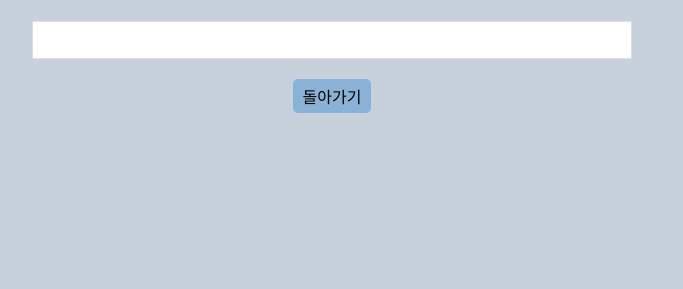
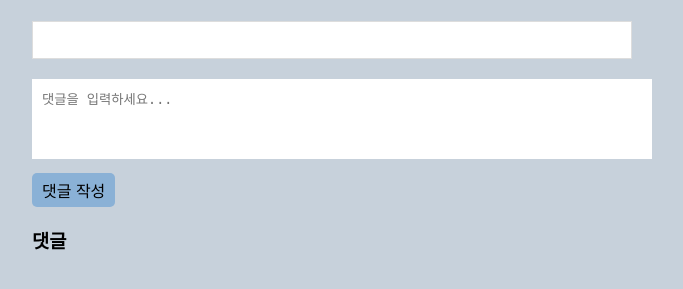
Before and after one commit to haejun0410/world_insight, a Flask app: template templates/post_contents.html in a window 1280 px wide. Shown: the part 88-377 px from the top of the page, without its empty margins (308-991 px from the left). Run offline with Flask 3, Linux system fonts and the light colour scheme; the template is opened without the code that fills it, so the values that code supplies are empty.

Commit message:
post, comments 기능

```diff
--- a/app.py
+++ b/app.py
@@ -133,18 +133,51 @@ def show_post(post_id):
     try:
         connection = get_db_connection()
         with connection.cursor() as cursor:
-            sql = """SELECT *
-                    FROM posts
-                    JOIN users ON posts.writter = users.id;
-                """
-            cursor.execute(sql)
-            posts = cursor.fetchall()
-            post = next((item for item in posts if item["_id"] == post_id), None)
-            return render_template('post_contents.html', post = post)
+            # 게시물 정보 가져오기
+            post_sql = """
+                SELECT *
+                FROM posts
+                JOIN users ON posts.writter = users.id
+                WHERE posts._id = %s;
+            """
+            cursor.execute(post_sql, (post_id,))
+            post = cursor.fetchone()
+
+            # 해당 게시물에 대한 댓글 가져오기
+            comments_sql = """
+                SELECT DATE_FORMAT(comments.created_at, '%%Y-%%m-%%d %%H:%%i') AS created_at,
+                        users.nickname AS nickname,
+                        comments.content AS content
+                        FROM comments
+                        JOIN users ON comments.user_id = users.id
+                        WHERE comments.post_id = %s;
+                    """
+            cursor.execute(comments_sql, (post_id,))
+            comments = cursor.fetchall()
+
+            return render_template('post_contents.html', post=post, comments=comments)
     except Exception as e:
         print("FAILED")
     finally:
         connection.close()
+
+
+@app.route("/add_comment", methods = ["POST"])
+def add_comment():
+    try:
+        data = request.json
+        post_id = data['postId']
+        content = data['content']
+        user_id = session['login_user']
+        connection = get_db_connection()
+        with connection.cursor() as cursor:
+            sql = "INSERT INTO comments (post_id, user_id, content) VALUES(%s, %s, %s)"
+            cursor.execute(sql,(post_id, user_id, content))
+            connection.commit()
+    finally:
+        connection.close()
+    return redirect(url_for('show_post', post_id=post_id))
+
 
 @app.route('/check_id_duplicate', methods=['POST'])
 def check_id_duplicate():
@@ -159,6 +192,26 @@ def check_id_duplicate():
             cursor.execute(sql, (id,))
             id_data = cursor.fetchone()
             return jsonify({"id_exists": id_data is not None})
+    finally:
+        connection.close()
+
+@app.route('/get_comments/<int:post_id>')
+def get_comment(post_id):
+    try:
+        connection = get_db_connection()
+        with connection.cursor() as cursor:
+            sql = """
+                SELECT DATE_FORMAT(comments.created_at, '%%Y-%%m-%%d %%H:%%i') AS created_at, users.nickname AS nickname, comments.content AS content
+                FROM comments
+                JOIN users ON comments.user_id = users.id
+                WHERE comments.post_id = %s;
+            """
+            cursor.execute(sql, (post_id,))
+            comments = cursor.fetchall()
+            return jsonify(comments)
+    except Exception as e:
+        print("Error fetching comments: ", e)
+        return jsonify([])
     finally:
         connection.close()
 
--- a/templates/opinion_board.html
+++ b/templates/opinion_board.html
@@ -102,10 +102,10 @@
         // 서버에서 게시물 데이터를 가져와서 표시하는 함수
         async function fetchPosts() {
             try {
-                const response = await fetch('/get_posts'); // 서버의 경로에 따라 수정해주세요.
+                const response = await fetch('/get_posts');
                 const posts = await response.json();
                 const postTableBody = document.getElementById('postTableBody');
-                postTableBody.innerHTML = ''; // 이전 데이터 초기화
+                postTableBody.innerHTML = '';
                 posts.forEach(post => {
                     const row = `
                         <tr onclick="window.location.href='/post/${post._id}'">
--- a/templates/post_contents.html
+++ b/templates/post_contents.html
@@ -34,11 +34,26 @@
             border: 1px solid #ddd;
             background-color: #fff;
         }
-        .btn-container {
+        .comment {
             margin-top: 20px;
-            text-align: center;
         }
-        .btn-container button {
+        .comment p {
+            margin: 5px 0;
+        }
+        .comment .comment-content {
+            margin-left: 20px;
+            border-left: 2px solid #ccc;
+            padding-left: 10px;
+        }
+        .comment-form {
+            margin-top: 20px;
+        }
+        .comment-form textarea {
+            width: 100%;
+            padding: 10px;
+            margin-bottom: 10px;
+        }
+        .comment-form button {
             padding: 5px 10px;
             background-color: #8ab1d6;
             border: none;
@@ -46,8 +61,21 @@
             font-size: 16px;
             cursor: pointer;
         }
-        .btn-container button:hover {
+        .comment-form button:hover {
             background-color: #0056b3;
+        }
+        textarea {
+            width: 100%;
+            padding: 10px;
+            margin-bottom: 0; /* 여기를 수정함 */
+            border: none; /* 테두리 없앰 */
+            outline: none; /* 포커스 효과 제거 */
+            resize: none; /* 크기 조절 비활성화 */
+        }
+        textarea {
+            min-height: 10px; /* 최소 높이 설정 */
+            height: auto;
+            overflow-y: hidden; /* 세로 스크롤바 감춤 */
         }
     </style>
 </head>
@@ -67,9 +95,90 @@
         <div class="post-content">
             <p>{{ post.contents }}</p>
         </div>
-        <div class="btn-container">
-            <button onclick="location.href='/opinion_board'">돌아가기</button>
+        <div class="comment-form">
+            <textarea id="commentContent" placeholder="댓글을 입력하세요..." rows="4"></textarea>
+            <button onclick="submitCommnet()">댓글 작성</button>
         </div>
+
+        <div class="comments">
+            <h3>댓글</h3>
+            {% for comment in comments %}
+                <div class="comment">
+                    <p><strong>{{ comment.nickname }}</strong> - {{ comment.created_at }}</p>
+                    <div class="comment-content">
+                        <p>{{ comment.content }}</p>
+                    </div>
+                </div>
+            {% endfor %}
+        </div>
+
     </div>
+    <script>
+        function autoResize(textarea) {
+            textarea.style.height = 'auto';
+            textarea.style.height = textarea.scrollHeight + 'px';
+        }
+        function submitCommnet(){
+            var content = document.getElementById("commentContent").value;
+            var postId = "{{post._id}}";
+            var xhr = new XMLHttpRequest();
+            xhr.open("POST", "/add_comment", true);
+            xhr.setRequestHeader("Content-Type", "application/json");
+            xhr.onreadystatechange = function(){
+                if (xhr.readyState === XMLHttpRequest.DONE && xhr.status === 200) {
+                    fetchAndDisplayComments(); // 댓글 작성 후에도 댓글 목록을 업데이트합니다.
+                    console.log("댓글 작성 완료");
+                }
+            };
+            var data = JSON.stringify({ "postId": postId,"content": content });
+            xhr.send(data);
+        }
+
+        function updateComments(commentsData) {
+            var commentsDiv = document.querySelector(".comments");
+            commentsDiv.innerHTML = ""; // 기존의 내용을 비웁니다.
+
+            var commentsHeader = document.createElement("h3");
+            commentsHeader.textContent = "댓글";
+            commentsDiv.appendChild(commentsHeader);
+
+            // 댓글 데이터를 반복하며 HTML을 생성합니다.
+            commentsData.forEach(function(comment) {
+                var commentElement = document.createElement("div");
+                commentElement.classList.add("comment");
+
+                var commentInfo = document.createElement("p");
+                commentInfo.innerHTML = "<strong>" + comment.nickname + "</strong> - " + comment.created_at;
+                commentElement.appendChild(commentInfo);
+
+                var commentContent = document.createElement("div");
+                commentContent.classList.add("comment-content");
+                var commentText = document.createElement("p");
+                commentText.textContent = comment.content;
+                commentContent.appendChild(commentText);
+
+                commentElement.appendChild(commentContent);
+
+                commentsDiv.appendChild(commentElement);
+            });
+        }
+
+        // AJAX 요청을 사용하여 서버에서 댓글 데이터를 가져오고, updateComments 함수를 호출하여 화면에 출력합니다.
+        function fetchAndDisplayComments() {
+            var xhr = new XMLHttpRequest();
+            xhr.open("GET", "/get_comments/{{ post._id }}", true); // 최신 댓글 목록을 가져오는 엔드포인트
+            xhr.onreadystatechange = function() {
+                if (xhr.readyState === XMLHttpRequest.DONE && xhr.status === 200) {
+                    var commentsData = JSON.parse(xhr.responseText); // 서버에서 받은 JSON 데이터를 파싱합니다.
+                    updateComments(commentsData);
+                }
+            };
+            xhr.send();
+        }
+
+        // 페이지가 로드될 때 댓글을 가져오고 출력합니다.
+        window.onload = fetchAndDisplayComments;
+
+    </script>
 </body>
 </html>
```
Also changed, not shown: static/img/menu.png (added).
